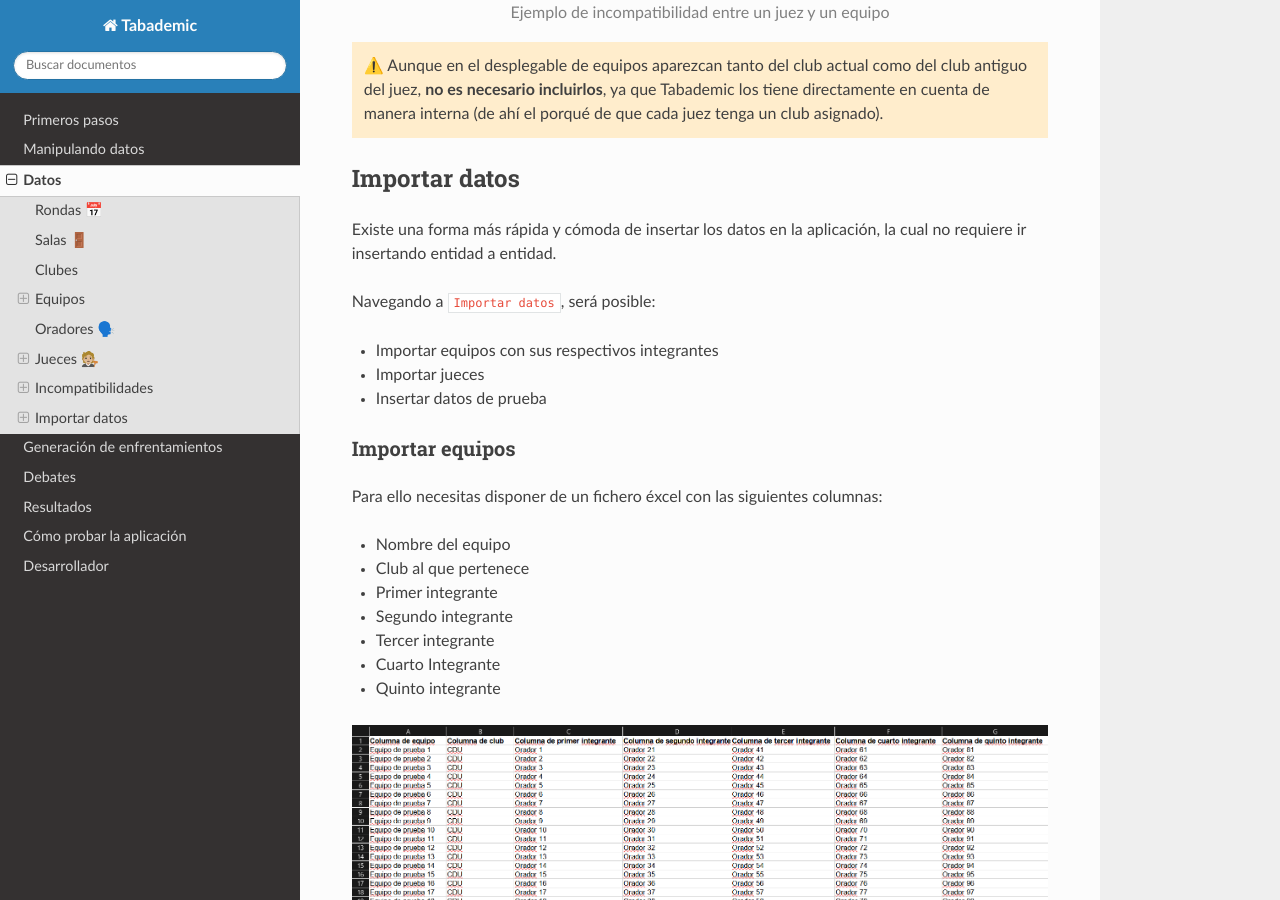
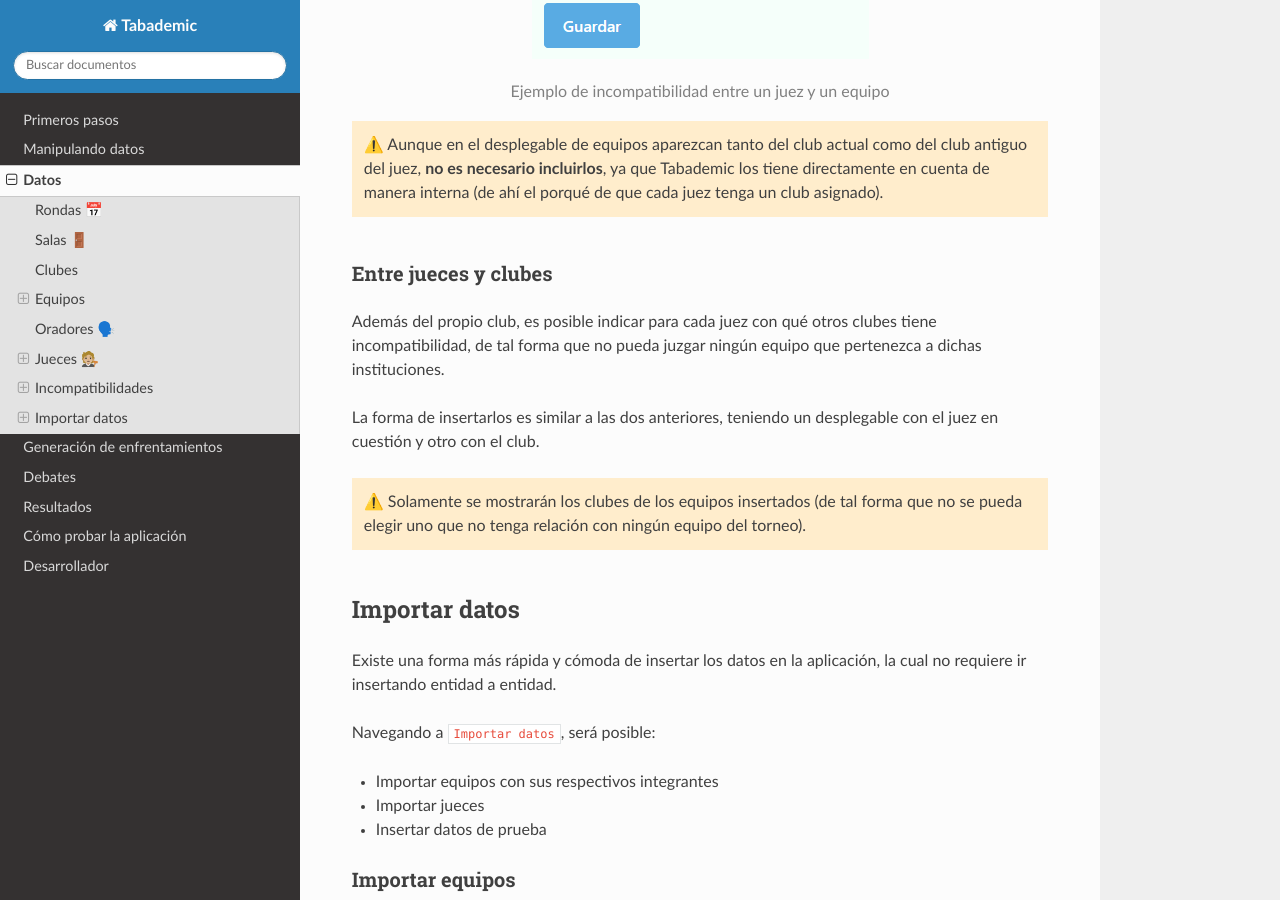
Before and after one commit to Mateo803/Tabademic-docs, a Sphinx documentation site: the page built from docs/source/datos.md, in a window 1280 px wide and 900 px high, scrolled down 11851 px. Built offline with Sphinx 7.4.7 and the Read the Docs theme 2.0.0, drawn with Linux system fonts in a browser that asks for light colours; some of the changed text lies outside the part shown.

Commit message:
Remove clubes anteriores y add incompatibilidades entre

```diff
--- a/docs/source/datos.md
+++ b/docs/source/datos.md
@@ -17,6 +17,8 @@ Estas son las entidades que han de insertarse para poder comenzar a tabular cual
 * Incompatibilidades entre jueces (en caso de haber)
 
 * Incompatibilidades entre jueces y equipos (en caso de haber)
+
+* Incompatibilidades entre jueces y clubes (en caso de haber)
 
 <div class="tip">
 💡
@@ -614,9 +616,10 @@ Del mismo modo que con los equipos, es posible cambiar la disponibilidad de cada
 
 Esta entidad representa a todos los jueces que juzgarán al menos un debate a lo largo de todo el torneo. A continuación se presentarán los 3 principales datos con los que debe contar cada juez (además de su nombre, claro está).
 
-###  Clubes
+###  Club
 
-Es posible indicar el club al que juez pertenece en la actualidad **(club actual)**, además de los clubes en los cuales estuvo en el pasado **(clubes antiguos)** (en caso de haber, claro está). Todo ello para poder controlar las incompatibilidades de tipo club.
+El club al que pertenece actualmente el juez. En caso de haber pertenecido a otros en el pasado, es recomendable incluirlos en sus incompatibilidades con otros clubes.
+
 
 ### Disponibilidades
 
@@ -673,11 +676,13 @@ Esta le permitirá modificar sus disponibilidades, rellenar las actas de los deb
 
 ## Incompatibilidades
 
-Además de las incompatibilidades entre clubes (ya sea el actual o los antiguos), es posible especificar dos tipos de incompatibilidades extra:
+Tabademic permite incluir los siguientes tipos de incompatibilidades:
 
 * Entre jueces
 
 * Entre jueces y equipos
+
+* Entre jueces y clubes
 
 ### Entre jueces
 
@@ -719,6 +724,22 @@ Similar a la entidad anterior, solo que esta vez el segundo desplegable se refie
 
 
 </div>
+
+<br>
+
+### Entre jueces y clubes
+
+Además del propio club, es posible indicar para cada juez con qué otros clubes tiene incompatibilidad, de tal forma que no pueda juzgar ningún equipo que pertenezca a dichas instituciones.
+
+La forma de insertarlos es similar a las dos anteriores, teniendo un desplegable con el juez en cuestión y otro con el club.
+
+<div class="warning">
+
+⚠️ Solamente se mostrarán los clubes de los equipos insertados (de tal forma que no se pueda elegir uno que no tenga relación con ningún equipo del torneo).
+
+</div>
+
+<br>
 
 
 ## Importar datos
```
Also changed, not shown: docs/source/generacion_enfrentamientos.md (+4 -1 lines), docs/source/_images/datos.png, docs/source/_images/juez.png.
